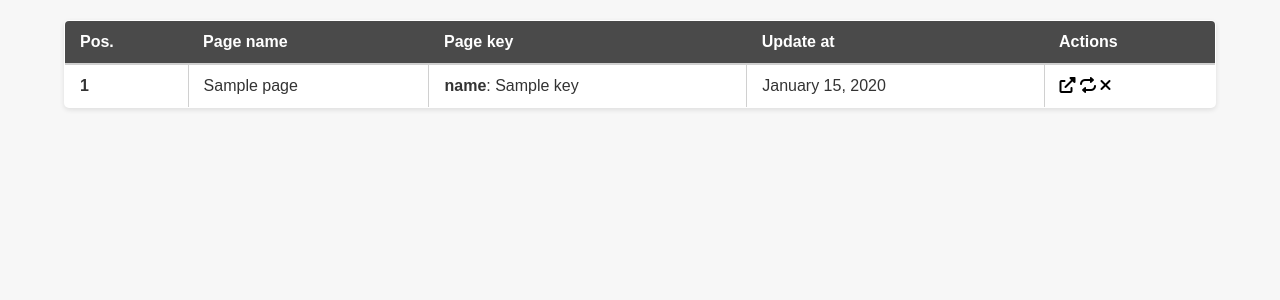
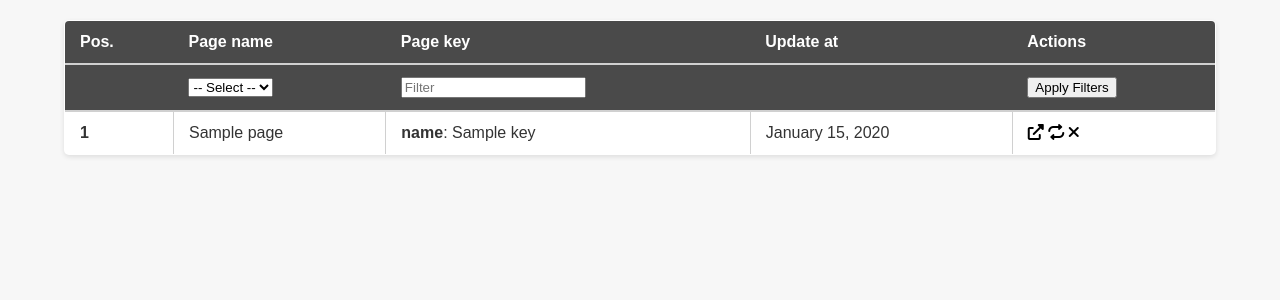
Before and after one commit to zbeloki/syncrawl, a Flask app: page /queue in a window 1280 px wide. Shown: the part 58-358 px from the top of the page. Run offline with Flask 3, Linux system fonts and the light colour scheme; a database or web service that is not in the repository returns one stand-in record (values such as "Sample title"); data that the repository does not hold is empty; parts of the project's set-up code (start-up, migrations or seed data) failed here and were passed over; some libraries are stand-ins or nearby versions.

Commit message:
Filters added to request_queue view

```diff
--- a/web_gui/routes.py
+++ b/web_gui/routes.py
@@ -1,4 +1,4 @@
-from flask import Blueprint, render_template, current_app, redirect
+from flask import request, Blueprint, render_template, current_app, redirect
 
 import pdb
 
@@ -8,11 +8,28 @@ main_bp = Blueprint('main', __name__)
 def home():
     return redirect("/queue", code=302)
 
-@main_bp.route('/queue')
+@main_bp.route('/queue', methods=['GET'])
 def request_queue():
+    page_name = request.args.get('page_name', '')
+    page_key = request.args.get('page_key', '')
+
     mongo = current_app.config['MONGO']
-    data = mongo.db.request_queue.find({"status": "pending"}).sort("payload.next_update_at", 1)
-    return render_template('pending_requests.html', data=data)
+    query_filter = {"status": "pending"}
+    if page_name.strip() != "":
+        query_filter["payload.page.page_name"] = page_name
+    data = mongo.db.request_queue.find(query_filter).sort("payload.next_update_at", 1)
+
+    format_key = current_app.jinja_env.filters['format_key']
+    search_match = lambda s, pattern: all([ token in s.lower() for token in pattern.lower().split() ])
+    data = [ d for d in data if search_match(format_key(d['payload']['page']['key']), page_key) ]
+
+    available_page_names = mongo.db.request_queue.distinct("payload.page.page_name")
+    return render_template(
+        'pending_requests.html',
+        data=data,
+        page_names=available_page_names,
+        query_params=request.args,
+    )
 
 @main_bp.route('/completed')
 def completed_requests():
--- a/web_gui/templates/pending_requests.html
+++ b/web_gui/templates/pending_requests.html
@@ -5,6 +5,7 @@
 {% block title %}Syncrawl - Request queue{% endblock %}
 
 {% block content %}
+<form method="GET" action="{{ url_for('main.request_queue') }}">
   <table aria-label="Download requests">
     <thead>
       <tr>
@@ -13,6 +14,24 @@
 	<th scope="col">Page key</th>
 	<th scope="col">Update at</th>
 	<th scope="col">Actions</th>
+      </tr>
+      <tr>
+	<th></th>
+	<th>
+	  <select name="page_name" id="filter-page-name">
+	    <option value="">-- Select --</option>
+            {% for name in page_names %}
+            <option value="{{ name }}" {% if name == query_params.get('page_name') %}selected{% endif %}>{{ name }}</option>
+            {% endfor %}
+          </select>
+	</th>
+	<th>
+	  <input type="text" name="page_key" id="filter-page-key" value="{{ query_params.get('page_key', '') }}" placeholder="Filter">
+	</th>
+	<th></th>
+	<th>
+          <button type="submit">Apply Filters</button>
+	</th>
       </tr>
     </thead>
     <tbody>
@@ -31,4 +50,5 @@
       {% endfor %}
     </tbody>
   </table>
+</form>
 {% endblock %}
```
Lines whose indentation alone changed are shown as unchanged.
